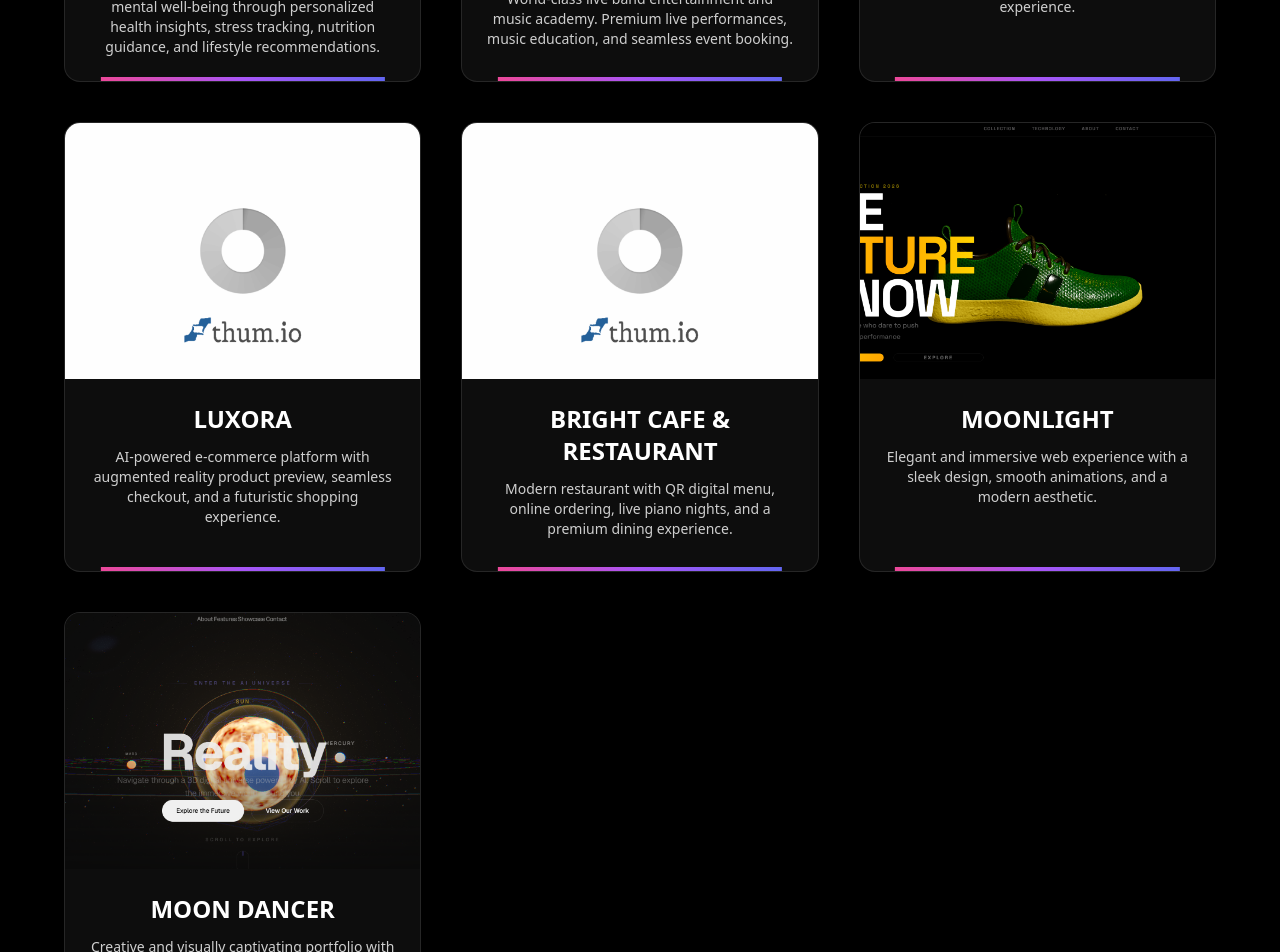
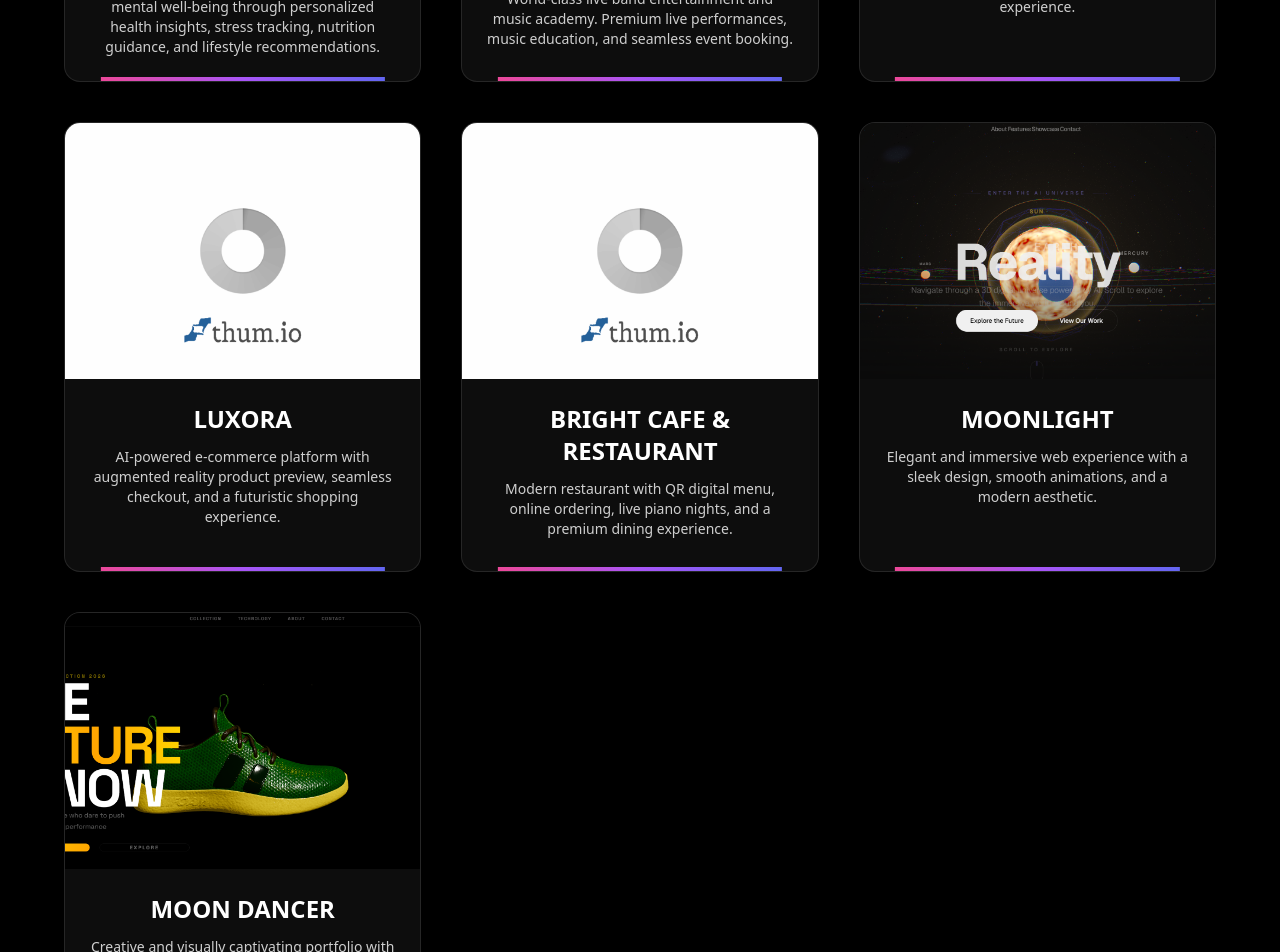
Before and after one commit to Yohannesdeveloper/Portfolio-Yohanex, a React (Vite) app: page / in a window 1280 px wide. Shown: the part 6280-7232 px from the top of the page. Built offline with nearby package versions, Linux system fonts and the light colour scheme.

Commit message:
Revert image swap for Moonlight and Moon Dancer

```diff
--- a/src/components/Portfolio.tsx
+++ b/src/components/Portfolio.tsx
@@ -104,14 +104,14 @@ const projects = [
     title: "Moonlight",
     description:
       "Elegant and immersive web experience with a sleek design, smooth animations, and a modern aesthetic.",
-    image: "/Images/Moondancer (1).png",
+    image: "/Images/Moonlight.png",
     link: "https://nike-sigma-ruby.vercel.app/",
   },
   {
     title: "Moon Dancer",
     description:
       "Creative and visually captivating portfolio with fluid interactions and a unique artistic vibe.",
-    image: "/Images/Moonlight.png",
+    image: "/Images/Moondancer (1).png",
     link: "https://universe-beryl-eight.vercel.app/",
   },
 ];
```
